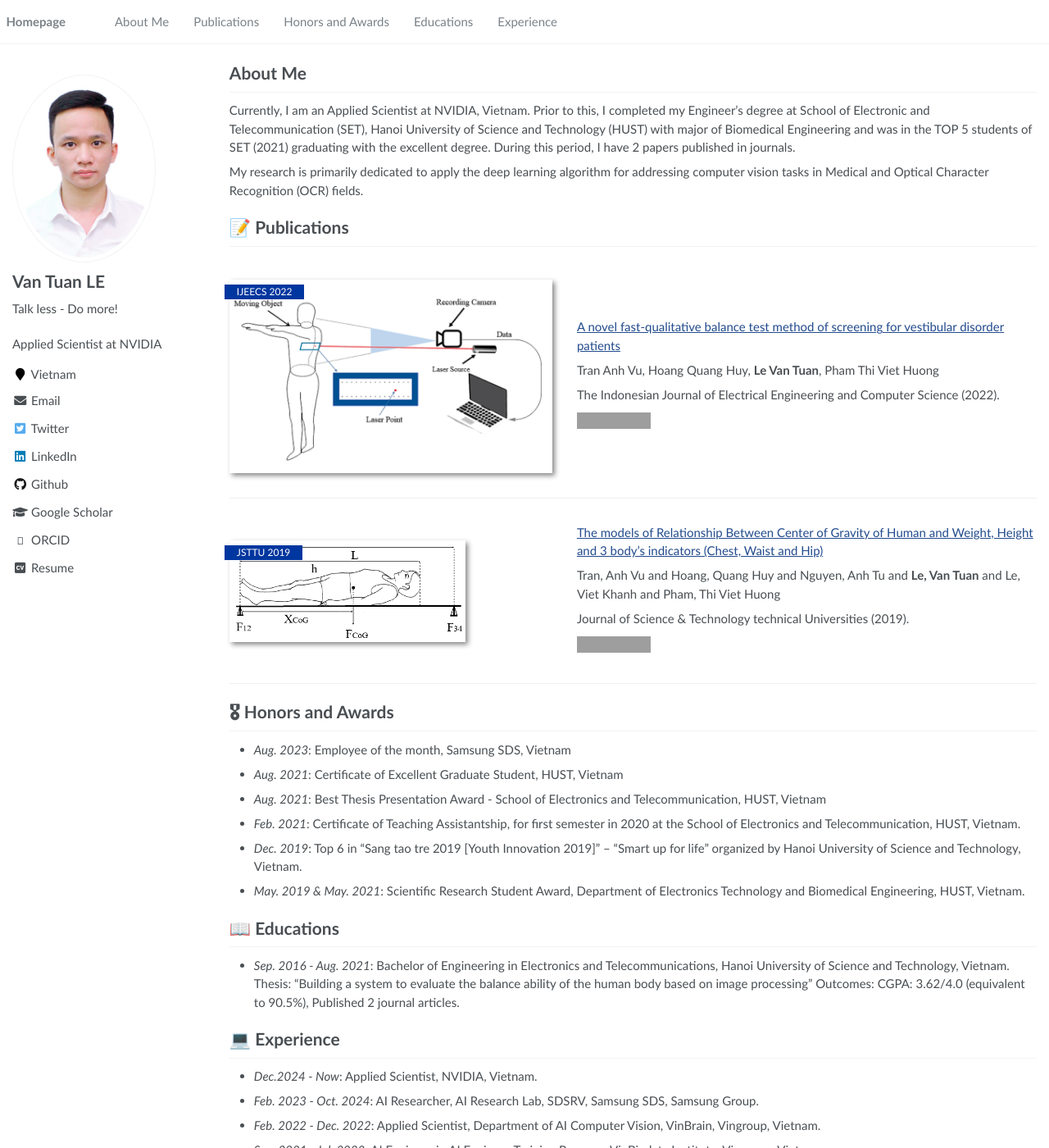
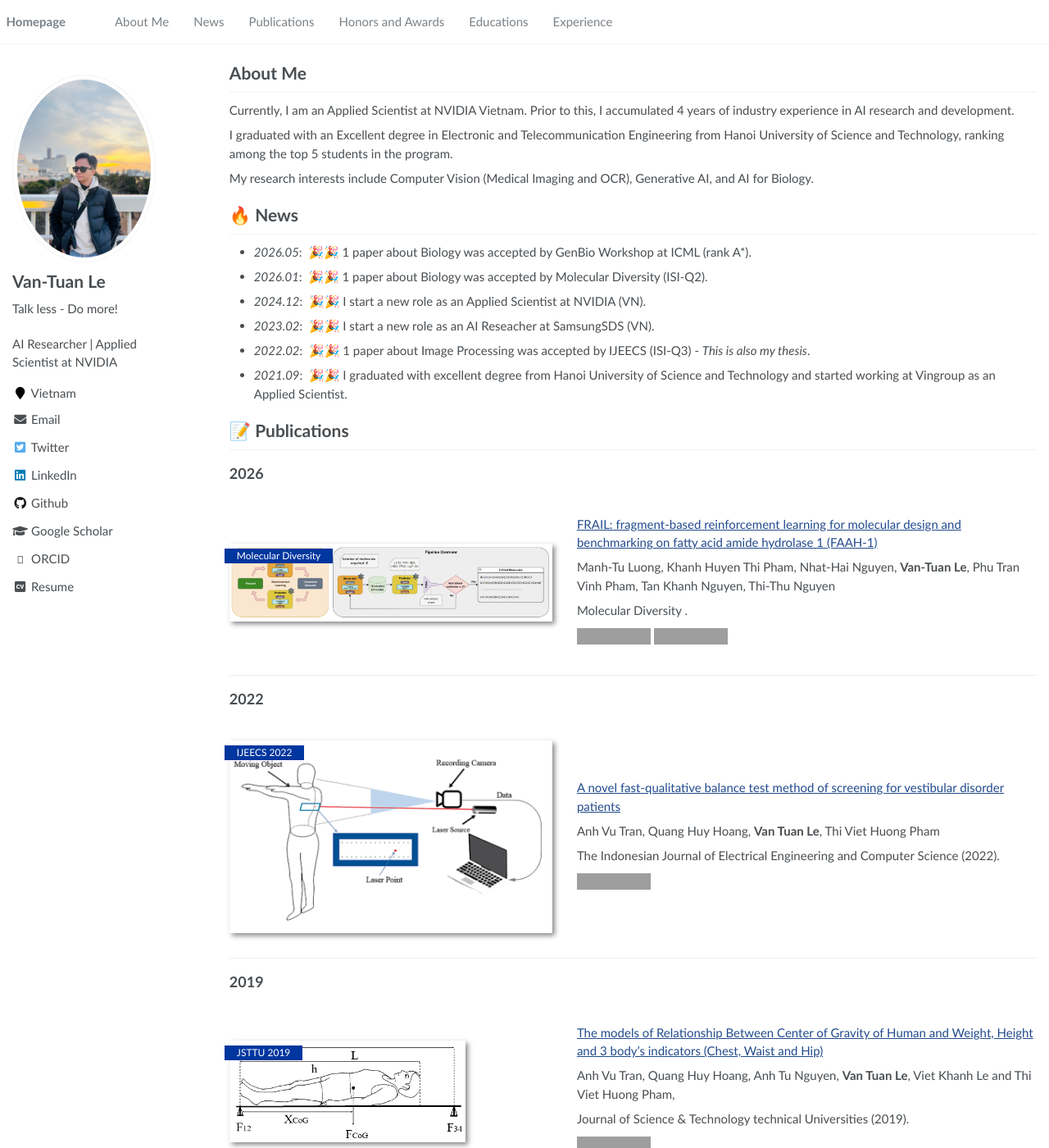
Before and after one commit to lvtuan98/lvtuan98.github.io, a Jekyll site: the page built from _pages/about.md, in a window 1280 px wide and 1400 px high. Shown: the whole window at 82% size. Built offline with Jekyll 4.4.1, drawn with Linux system fonts in a browser that asks for light colours; some web fonts are replaced; a style sheet for code colours, icons or effects is not loaded; some of the changed text lies outside the part shown; grey boxes are pictures that could not be loaded.

Commit message:
update: add news and update information

```diff
--- a/_config.yml
+++ b/_config.yml
@@ -6,8 +6,8 @@
 # `jekyll serve`. If you change this file, please restart the server process.
 
 # Site Settings
-title                    : "Van Tuan LE"
-description              : "Applied Scientist at NVIDIA"
+title                    : "Van-Tuan Le"
+description              : "AI Researcher | Applied Scientist at NVIDIA"
 repository               : "lvtuan98/lvtuan98.github.io"
 google_scholar_stats_use_cdn : false
 
@@ -21,8 +21,8 @@ baidu_site_verification  :  # get baidu_site_verification from https://ziyuan.ba
 
 # Site Author
 author:
-  name             : "Van Tuan LE"
-  avatar           : "images/Van Tuan LE.jpg"
+  name             : "Van-Tuan Le"
+  avatar           : "images/profile/avatar_image.jpg"
   bio              : "Talk less - Do more!"
   location         : "Vietnam"
   employer         :
--- a/_data/navigation.yml
+++ b/_data/navigation.yml
@@ -3,8 +3,8 @@ main:
   - title: "About Me"
     url: "/#about-me"
 
-  # - title: "News"
-  #   url: "/#-news"
+  - title: "News"
+    url: "/#-news"
 
   - title: "Publications"
     url: "/#-publications"
--- a/_pages/about.md
+++ b/_pages/about.md
@@ -19,22 +19,47 @@ redirect_from:
 
 # About Me
 
-Currently, I am an Applied Scientist at NVIDIA, Vietnam. Prior to this, I completed my Engineer's degree at School of Electronic and Telecommunication (SET), Hanoi University of Science and Technology (HUST) with major of Biomedical Engineering and was in the TOP 5 students of SET (2021) graduating with the excellent degree. During this period, I have 2 papers published in journals.
+Currently, I am an Applied Scientist at NVIDIA Vietnam. Prior to this, I accumulated 4 years of industry experience in AI research and development.
 
-My research is primarily dedicated to apply the deep learning algorithm for addressing computer vision tasks in Medical and Optical Character Recognition (OCR) fields.
+I graduated with an Excellent degree in Electronic and Telecommunication Engineering from Hanoi University of Science and Technology, ranking among the top 5 students in the program.
 
-<!-- # 🔥 News
-- *2022.02*: &nbsp;🎉🎉 Lorem ipsum dolor sit amet, consectetur adipiscing elit. Vivamus ornare aliquet ipsum, ac tempus justo dapibus sit amet.
-- *2022.02*: &nbsp;🎉🎉 Lorem ipsum dolor sit amet, consectetur adipiscing elit. Vivamus ornare aliquet ipsum, ac tempus justo dapibus sit amet.  -->
+My research interests include Computer Vision (Medical Imaging and OCR), Generative AI, and AI for Biology.
+
+# 🔥 News
+- *2026.05*: &nbsp;🎉🎉 1 paper about Biology was accepted by GenBio Workshop at ICML (rank A*).
+- *2026.01*: &nbsp;🎉🎉 1 paper about Biology was accepted by Molecular Diversity (ISI-Q2).
+- *2024.12*: &nbsp;🎉🎉 I start a new role as an Applied Scientist at NVIDIA (VN).
+- *2023.02*: &nbsp;🎉🎉 I start a new role as an AI Reseacher at SamsungSDS (VN).
+- *2022.02*: &nbsp;🎉🎉 1 paper about Image Processing was accepted by IJEECS (ISI-Q3) - _This is also my thesis_.
+- *2021.09*: &nbsp;🎉🎉 I graduated with excellent degree from Hanoi University of Science and Technology and started working at Vingroup as an Applied Scientist.
+
 
 # 📝 Publications
 
-<div class='paper-box'><div class='paper-box-image'><div><div class="badge">IJEECS 2022</div><img src='images/IJEECS2022.png' alt="sym" width="100%"></div></div>
+## 2026
+
+<div class='paper-box'><div class='paper-box-image'><div><div class="badge">Molecular Diversity</div><img src='images/papers/FRAIL.png' alt="sym" width="100%"></div></div>
+<div class='paper-box-text' markdown="1">
+
+[FRAIL: fragment-based reinforcement learning for molecular design and benchmarking on fatty acid amide hydrolase 1 (FAAH-1)](https://doi.org/10.1007/s11030-025-11448-4)
+
+Manh-Tu Luong, Khanh Huyen Thi Pham, Nhat-Hai Nguyen, **Van-Tuan Le**, Phu Tran Vinh Pham, Tan Khanh Nguyen, Thi-Thu Nguyen
+
+Molecular Diversity .
+
+<a href="https://link.springer.com/article/10.1007/s11030-025-11448-4"><img src="https://img.shields.io/badge/-Paper-grey?logo=gitbook&logoColor=white" alt="Paper"></a>
+<a href="https://github.com/AppliedAI-Lab/FRAIL.git"><img src="https://img.shields.io/badge/-Github-grey?logo=github" alt="Github"></a>
+</div>
+</div>
+
+## 2022
+
+<div class='paper-box'><div class='paper-box-image'><div><div class="badge">IJEECS 2022</div><img src='images/papers/IJEECS2022.png' alt="sym" width="100%"></div></div>
 <div class='paper-box-text' markdown="1">
 
 [A novel fast-qualitative balance test method of screening for vestibular disorder patients](http://doi.org/10.11591/ijeecs.v25.i2.pp910-919)
 
-Tran Anh Vu, Hoang Quang Huy, **Le Van Tuan**, Pham Thi Viet Huong
+Anh Vu Tran, Quang Huy Hoang, **Van Tuan Le**, Thi Viet Huong Pham
 
 The Indonesian Journal of Electrical Engineering and Computer Science (2022).
 
@@ -44,12 +69,13 @@ The Indonesian Journal of Electrical Engineering and Computer Science (2022).
 </div>
 
 
-<div class='paper-box'><div class='paper-box-image'><div><div class="badge">JSTTU 2019</div><img src='images/JSTTU2019.png' alt="sym" width="100%"></div></div>
+## 2019
+<div class='paper-box'><div class='paper-box-image'><div><div class="badge">JSTTU 2019</div><img src='images/papers/JSTTU2019.png' alt="sym" width="100%"></div></div>
 <div class='paper-box-text' markdown="1">
 
 [The models of Relationship Between Center of Gravity of Human and Weight, Height and 3 body’s indicators (Chest, Waist and Hip)](https://eprints.uet.vnu.edu.vn/eprints/id/eprint/3913/)
 
-Tran, Anh Vu and Hoang, Quang Huy and Nguyen, Anh Tu and **Le, Van Tuan** and Le, Viet Khanh and Pham, Thi Viet Huong
+Anh Vu Tran, Quang Huy Hoang, Anh Tu Nguyen, **Van Tuan Le**, Viet Khanh Le and Thi Viet Huong Pham,
 
 Journal of Science & Technology technical Universities (2019).
 
@@ -61,10 +87,11 @@ Journal of Science & Technology technical Universities (2019).
 
 
 # 🎖 Honors and Awards
-- *Aug. 2023*: Employee of the month, Samsung SDS, Vietnam
+<!-- - *Aug. 2023*: Employee of the month, Samsung SDS, Vietnam -->
 - *Aug. 2021*: Certificate of Excellent Graduate Student, HUST, Vietnam
 - *Aug. 2021*: Best Thesis Presentation Award - School of Electronics and Telecommunication, HUST, Vietnam
 - *Feb. 2021*: Certificate of Teaching Assistantship, for first semester in 2020 at the School of Electronics and Telecommunication, HUST, Vietnam.
+- *Oct. 2020*: Scholarship ”Ho Tro Hoc Tap 20192” (GPA 4.0 and Activity score 90), Hanoi University of Science and Technology (HUST).
 - *Dec. 2019*: Top 6 in “Sang tao tre 2019 [Youth Innovation 2019]” – “Smart up for life” organized by Hanoi University of Science and Technology, Vietnam.
 - *May. 2019 & May. 2021*: Scientific Research Student Award, Department of Electronics Technology and Biomedical Engineering, HUST, Vietnam.
 
@@ -76,7 +103,7 @@ Outcomes: CGPA: 3.62/4.0 (equivalent to 90.5%),
 
 
 # 💻 Experience
-- *Dec.2024 - Now*: Applied Scientist, NVIDIA, Vietnam.
-- *Feb. 2023 - Oct. 2024*: AI Researcher, AI Research Lab, SDSRV, Samsung SDS, Samsung Group.
-- *Feb. 2022 - Dec. 2022*: Applied Scientist, Department of AI Computer Vision, VinBrain, Vingroup, Vietnam.
-- *Sep. 2021 - Jul. 2022*: AI Engineer in AI Engineer Training Program, VinBigdata Institute, Vingroup, Vietnam.
+- *Dec.2024 - Now*: Applied Scientist, <a href="https://www.linkedin.com/company/nvidia/">NVIDIA</a>, Vietnam.
+- *Feb. 2023 - Oct. 2024*: AI Researcher, AI Research Lab, SDSRV, <a href="https://www.linkedin.com/company/samsung-sds/">Samsung SDS</a>, Samsung Group.
+- *Feb. 2022 - Dec. 2022*: Applied Scientist, Department of AI Computer Vision, <a href="https://www.linkedin.com/company/vinbrain/">VinBrain</a>, Vingroup, Vietnam.
+- *Sep. 2021 - Jul. 2022*: AI Engineer in AI Engineer Training Program, <a href="https://www.linkedin.com/company/vin-big-data/">VinBigdata Institute</a>, Vingroup, Vietnam.
```
Also changed, not shown: images/500x300.png (deleted), images/android-chrome-192x192.png, images/android-chrome-512x512.png, images/apple-touch-icon.png, images/favicon-16x16.png, images/favicon-32x32.png, images/favicon.ico, images/papers/FRAIL.png (added), images/papers/IJEECS2022.png (renamed from images/IJEECS2022.png), images/papers/JSTTU2019.png (renamed from images/JSTTU2019.png), images/profile/Van Tuan LE.jpg (renamed from images/Van Tuan LE.jpg), images/profile/avatar_image.jpg (added), images/profile/profile_image.JPG (added).
